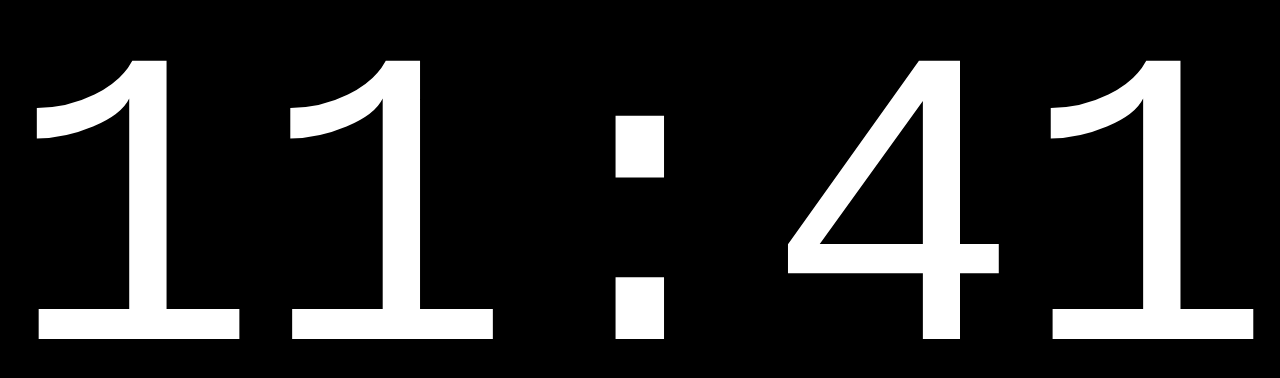
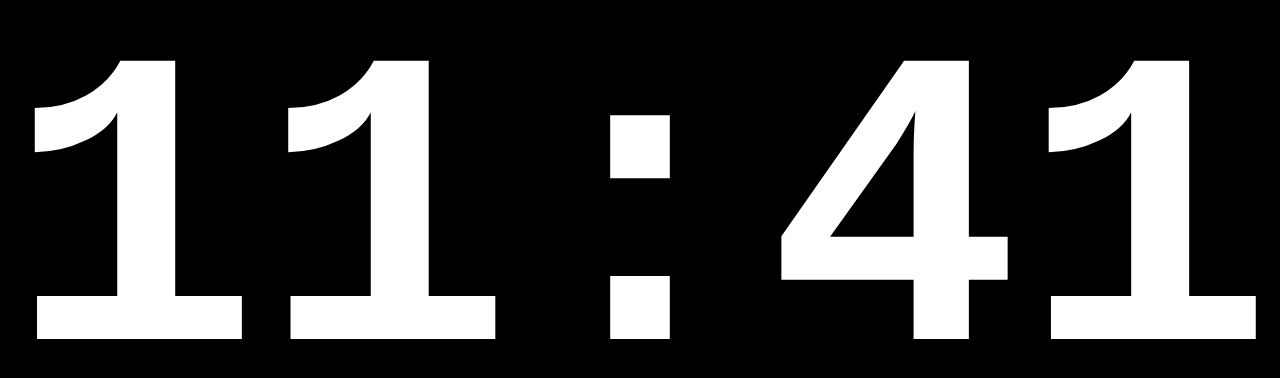
Before and after one commit to MatthewAlner/big-clock, an Angular app: page /home in a window 1280 px wide. Shown: the part 182-560 px from the top of the page. Built offline with nearby package versions, Linux system fonts and the light colour scheme.

Commit message:
Swap font to JetbrainsMono
The clock component's class has been updated to include a new style. A new font, JetBrains Mono Extra Bold, has been added to the project. This font is now preloaded in the index.html file and its styling details are defined in styles.scss.

```diff
--- a/src/app/pages/home-page/clock/clock.component.html
+++ b/src/app/pages/home-page/clock/clock.component.html
@@ -1 +1 @@
-<div class="clock">{{ time$ | async | date: 'HH:mm' }}</div>
+<div class="clock jetbrains-mono-extra-bold">{{ time$ | async | date: 'HH:mm' }}</div>
--- a/src/index.html
+++ b/src/index.html
@@ -8,6 +8,9 @@
   <link rel="icon" type="image/x-icon" href="favicon.ico">
   <link rel="manifest" href="manifest.webmanifest">
   <meta name="theme-color" content="#1976d2">
+  <link rel="preconnect" href="https://fonts.googleapis.com">
+  <link rel="preconnect" href="https://fonts.gstatic.com" crossorigin>
+  <link href="https://fonts.googleapis.com/css2?family=JetBrains+Mono:wght@800&display=swap" rel="stylesheet">
 </head>
 <body>
   <app-root></app-root>
--- a/src/styles.scss
+++ b/src/styles.scss
@@ -1,3 +1,10 @@
 body {
   background-color: black;
 }
+
+.jetbrains-mono-extra-bold {
+  font-family: "JetBrains Mono", monospace;
+  font-optical-sizing: auto;
+  font-weight: 800;
+  font-style: normal;
+}
```
